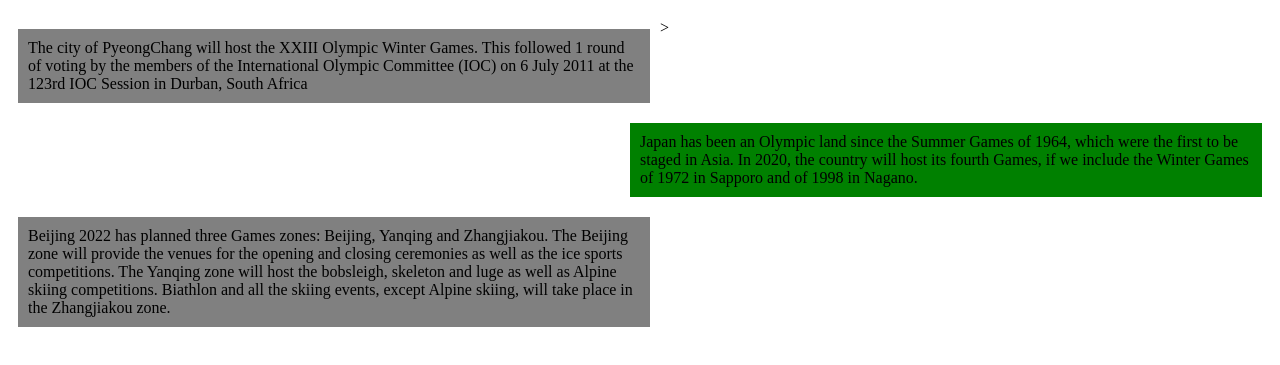
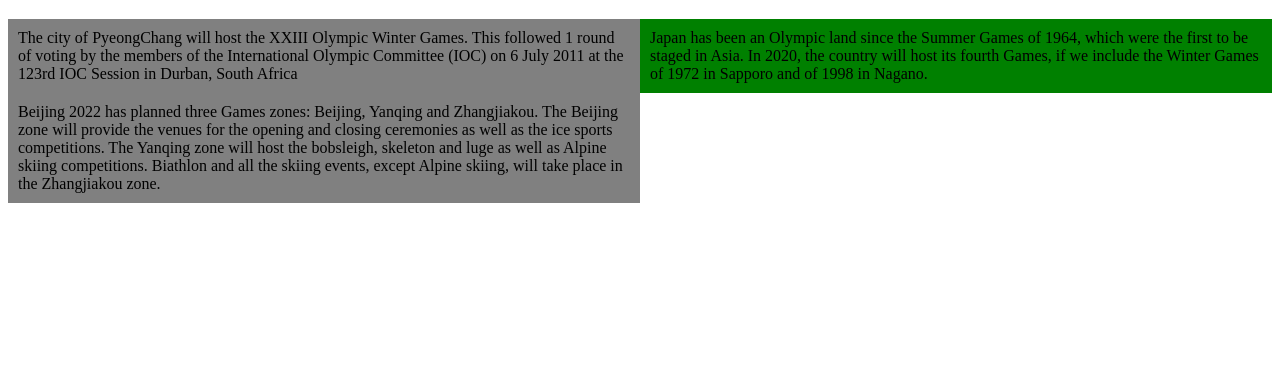
Before and after one commit to Amaguluri/Test-Project, a plain HTML site: page Solutions/index.html in a window 1280 px wide. Shown: the part 61-426 px from the top of the page. Drawn offline with Linux system fonts and the light colour scheme.

Commit message:
Small addition to our Page content.

```diff
--- a/Solutions/index.html
+++ b/Solutions/index.html
@@ -12,7 +12,7 @@
 		padding: 10px;
 		border: 2px;
 		width: 50%;
-		margin: 10px;
+		margin: 0px;
 	}
 	.p2{
 		float: right;
@@ -20,15 +20,15 @@
 		padding :10px;
 		width: 50%;
 		border: 2px;
-		margin: 10px;
+		margin: 0px;
 	}
 </style>
 </head>
 <body>
-<h1 align="center" color="red">Olympics</h1>
+<h1 align="center">Olympics</h1>
 <section class="p1">The city of PyeongChang will host the XXIII Olympic Winter Games. This followed 1 round of voting by the members of the International Olympic Committee (IOC) on 6 July 2011 at the 123rd IOC Session in Durban, South Africa</section>
 <section class="p2">Japan has been an Olympic land since the Summer Games of 1964, which were the first to be staged in Asia. In 2020, the country will host its fourth Games, if we include the Winter Games of 1972 in Sapporo and of 1998 in Nagano.</section>
-<section class="p1">Beijing 2022 has planned three Games zones: Beijing, Yanqing and Zhangjiakou. The Beijing zone will provide the venues for the opening and closing ceremonies as well as the ice sports competitions. The Yanqing zone will host the bobsleigh, skeleton and luge as well as Alpine skiing competitions. Biathlon and all the skiing events, except Alpine skiing, will take place in the Zhangjiakou zone. </section>>
+<section class="p1">Beijing 2022 has planned three Games zones: Beijing, Yanqing and Zhangjiakou. The Beijing zone will provide the venues for the opening and closing ceremonies as well as the ice sports competitions. The Yanqing zone will host the bobsleigh, skeleton and luge as well as Alpine skiing competitions. Biathlon and all the skiing events, except Alpine skiing, will take place in the Zhangjiakou zone. </section>
 
 </body>
 </html>
```
